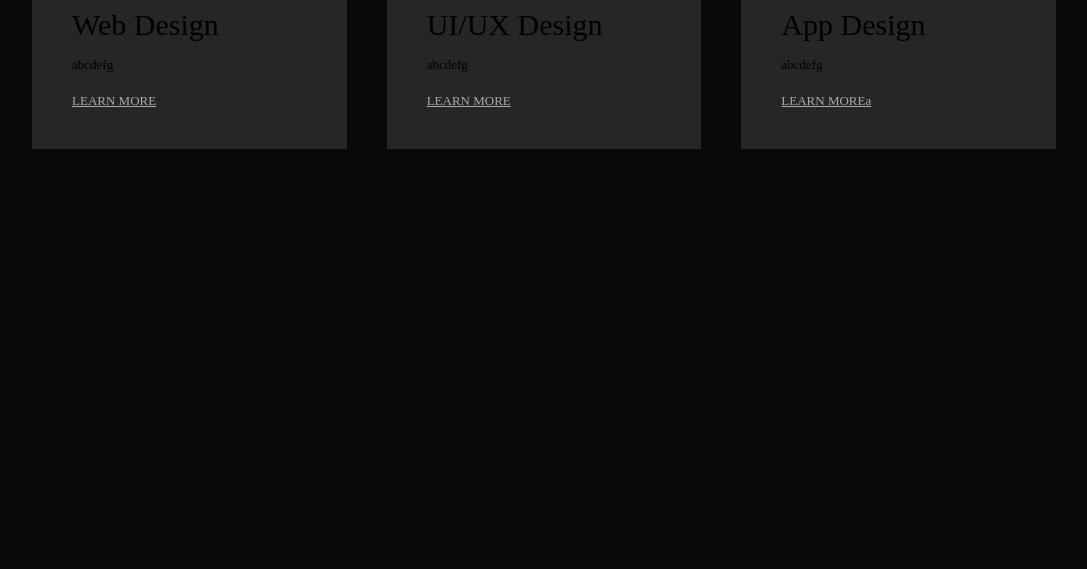
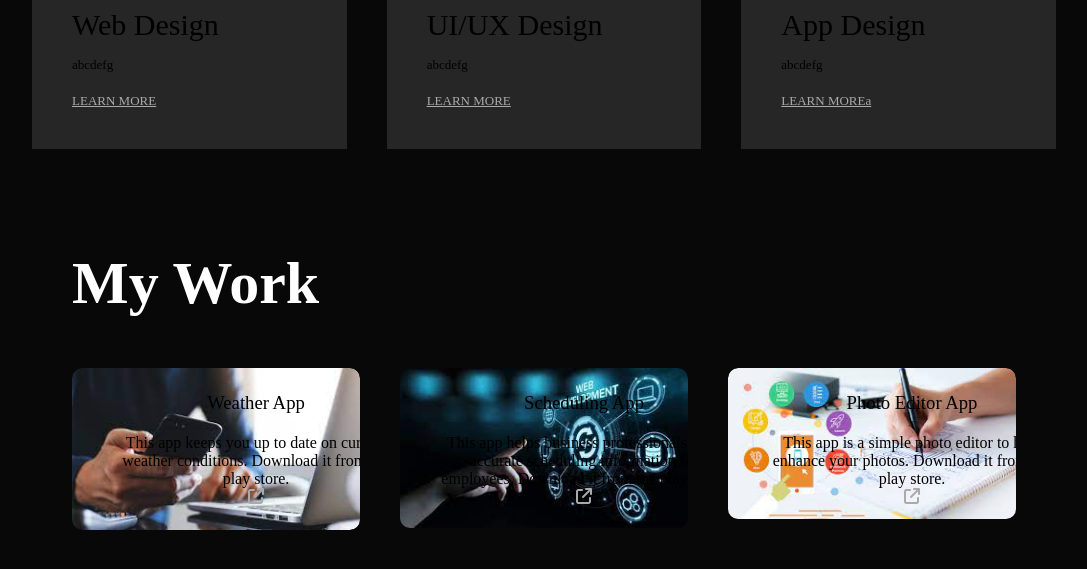
Before and after one commit to BAJones22/module-two-challenge, a plain HTML site: page index.html in a window 1280 px wide. Shown: the part 1640-2209 px from the top of the page, without its empty margins (96-1183 px from the left). Drawn offline with Linux system fonts and the light colour scheme.

Commit message:
added css

```diff
--- a/assets/css/style.css
+++ b/assets/css/style.css
@@ -174,6 +174,7 @@ nav ul li a:hover::after{
     font-size: 13px;
     font-weight: 300;
     border-right: 10px;
+    transition: background 0.5s, transform 0.5s;
 }
 
 .services-list div i{
@@ -194,3 +195,56 @@ nav ul li a:hover::after{
     margin-top: 20px;
     display: inline-block;
 }
+
+.services-list div:hover{
+    background: #136363;
+    transform: translateY(-10px);
+}
+
+/* ------------portfolio----------- */
+
+#portfolio{
+    padding: 50px;
+
+}
+
+.work-list{
+    display:grid;
+    grid-template-columns: repeat(auto-fit, minmax(250px, 1fr));
+    grid-gap: 40px;
+    margin-top: 50px;
+}
+
+.work{
+    border-radius: 10px;
+    position: relative;
+    overflow: hidden;
+}
+
+.work img {
+    width: 100%;
+    border-radius: 10px;
+    display: block;
+}
+
+.layer{
+    width: 100%;
+    height: 100%;
+    background: linear-gradient(rgba (0,0,0,0.6), #fff3cc);
+    border-radius: 10px;
+    position: absolute;
+    left: 0;
+    bottom: 0;
+    overflow: hidden;
+    display: flex;
+    align-items: center;
+    justify-content: center;
+    flex-direction: column;
+    padding: 0 40px;
+    text-align: center;
+}
+
+.layer h3{
+    font-weight: 500;
+    margin-bottom: 20px;
+}
--- a/index.html
+++ b/index.html
@@ -95,6 +95,40 @@
     </div>
 </div>
 
+<!-- -------------portfolio------------- -->
+<div id="portfolio">
+    <div class="container">
+        <h1 class="sub-title"> My Work</h1>
+        <div class="work-list">
+            <div class="work">
+                <img src="assets/images/download.jpg">
+                <div class="layer">
+                    <h3>Weather App</h3>
+                    <p>This app keeps you up to date on current weather conditions. Download it from the play store.</p>
+                    <a href="#"><i class="fa-solid fa-arrow-up-right-from-square" style="color: #aaaaaa;"></i></a>
+                </div>
+            </div>
+            <div class="work">
+                <img src="assets/images/download-1.jpg">
+                <div class="layer">
+                    <h3>Scheduling App</h3>
+                    <p>This app helps business professionals keep accurate scheduling information for employees. Download it from the play store.</p>
+                    <a href="#"><i class="fa-solid fa-arrow-up-right-from-square" style="color: #aaaaaa;"></i></a>
+                </div>
+            </div>
+            <div class="work">
+                <img src="assets/images/download-3.jpg">
+                <div class="layer">
+                    <h3>Photo Editor App</h3>
+                    <p>This app is a simple photo editor to help enhance your photos. Download it from the play store.</p>
+                    <a href="#"><i class="fa-solid fa-arrow-up-right-from-square" style="color: #aaaaaa;"></i></a>
+                </div>
+            </div>
+        </div>
+    </div>
+</div>
+
+
 <script>
 
     var tablinks = document.getElementsByClassName("tab-links");
```
Also changed, not shown: assets/images/download-1.jpg (added), assets/images/download-2.jpg (added), assets/images/download-3.jpg (added), assets/images/download.jpg (added), assets/images/images.jpg (added), assets/images/lmk-app-1658848634.png (added), assets/images/photo-1598327105666-5b89351aff97.jpg (added), 1 other file.
